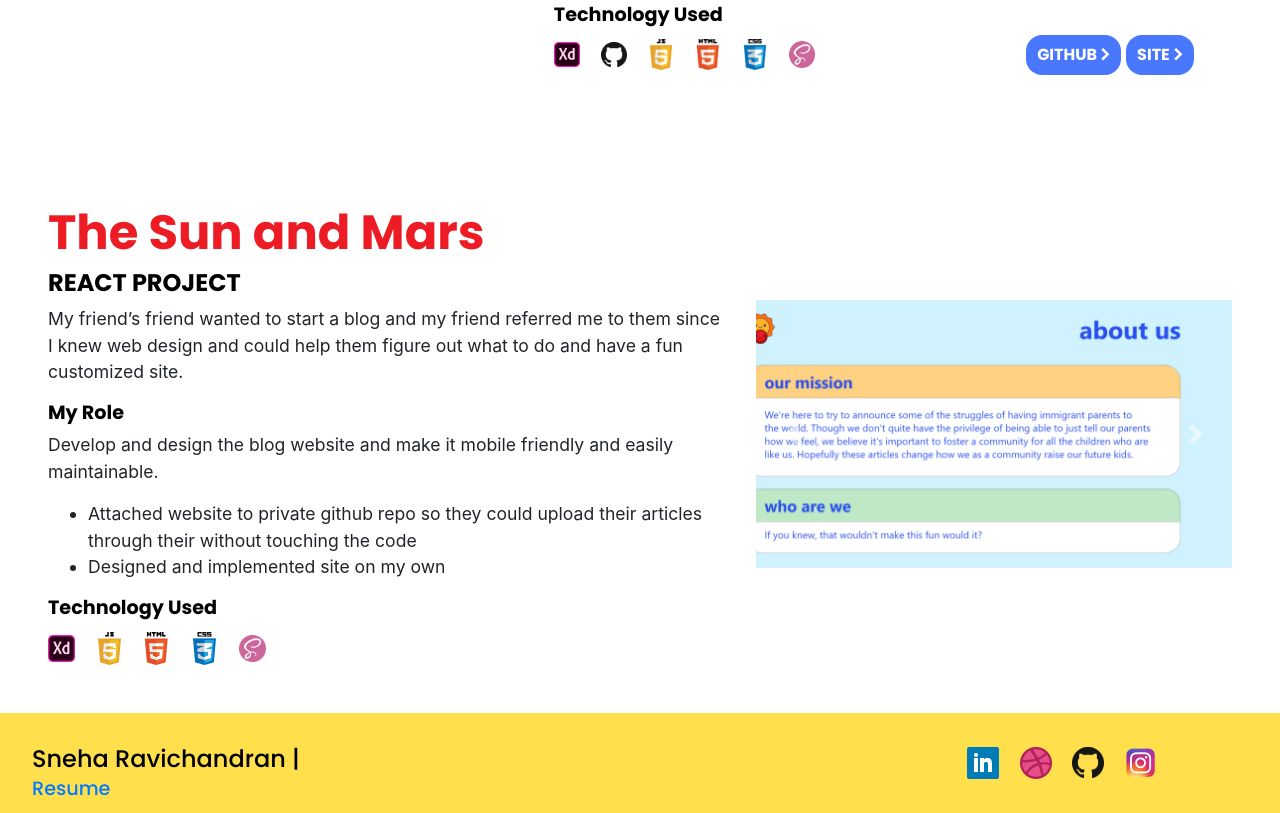
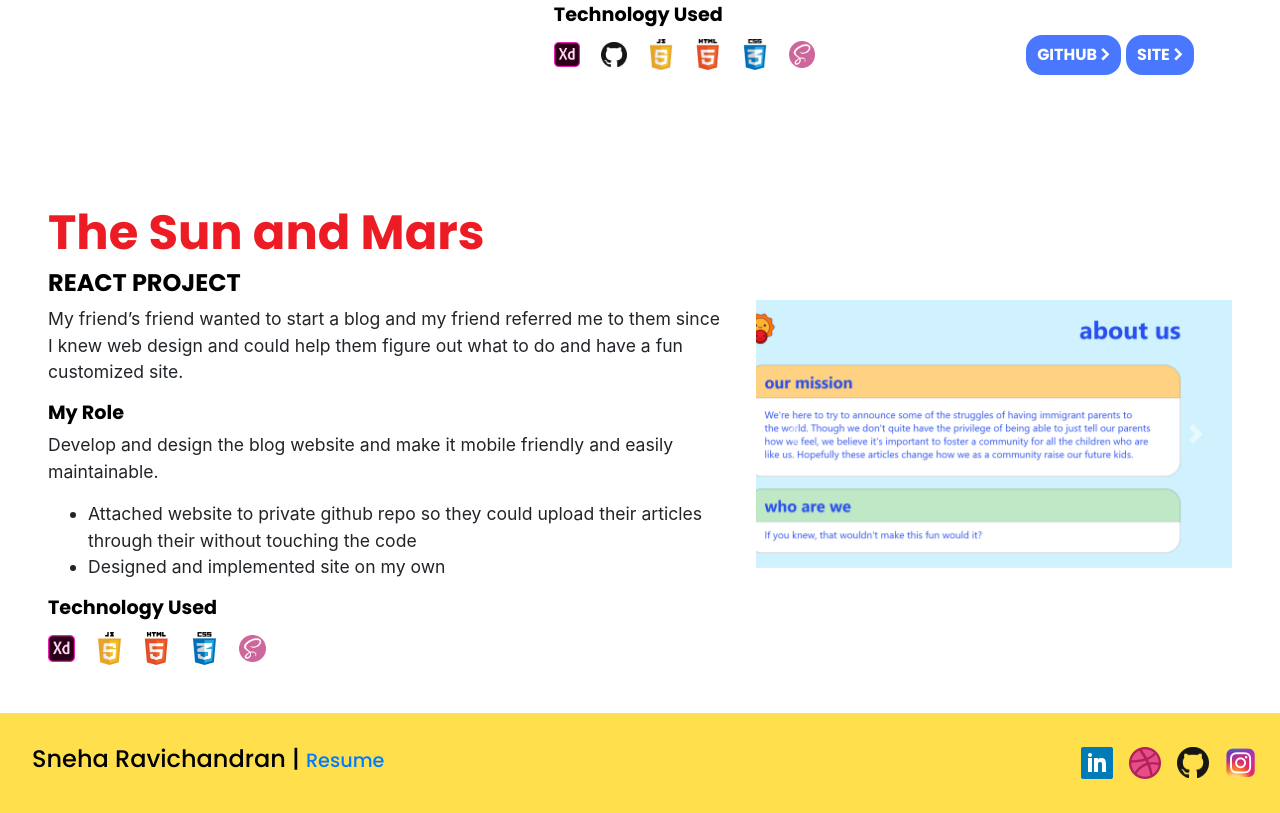
Before and after one commit to ravsneha/portfolio, a website: page dist/index.html in a window 1280 px wide. Shown: the part 4207-5020 px from the top of the page. Drawn offline with nearby package versions, Linux system fonts and the light colour scheme; files that its build step writes are made by us from their sources.

Commit message:
fixed alignment on links on bottom scss

```diff
--- a/scss/main.scss
+++ b/scss/main.scss
@@ -122,7 +122,8 @@ p,li {
 
 .links {
   margin: auto;
-  margin-left: 45%;
+  display: flex;
+  justify-content: flex-end;
   img {
     width: 3rem;
     padding: 0 .5rem;
```
